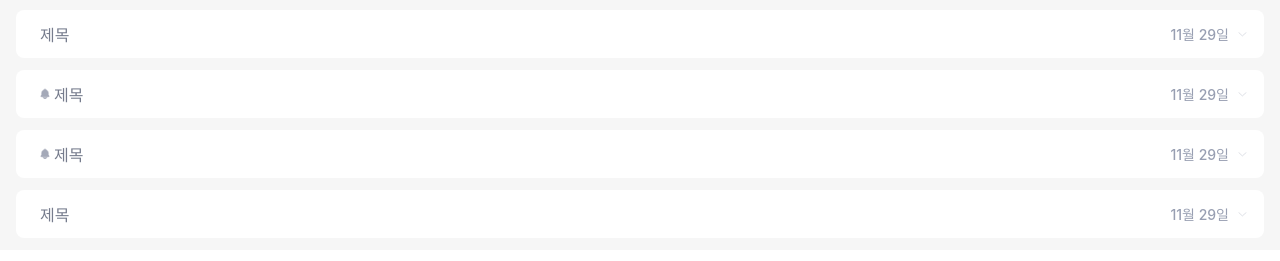
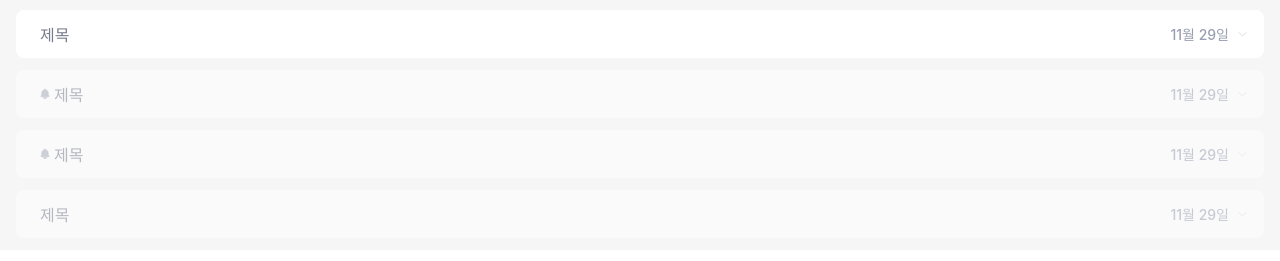
Before and after one commit to depromeet/ggogeet-client, a Next.js app: page /letter-remind in a window 1280 px wide. Shown: the part 471-732 px from the top of the page. Built offline with nearby package versions, Linux system fonts and the light colour scheme; a web font is replaced by a local one.

Commit message:
💄 TodoContainer 컴포넌트 할일 완료시 투명도 주기

```diff
--- a/src/components/features/letter-remind/TodoContainer/index.tsx
+++ b/src/components/features/letter-remind/TodoContainer/index.tsx
@@ -11,18 +11,19 @@ interface Props {
     alarm: string;
     content: string;
     isAlarm: boolean;
+    isComplete: boolean;
   };
 }
 
 export default function TodoContainer({ todo }: Props) {
-  const { title, date, situation, alarm, content, isAlarm } = todo;
+  const { title, date, situation, alarm, content, isAlarm, isComplete } = todo;
 
   const [isClicked, setIsClicked] = useState<boolean>(false);
 
   const onClickContainer = () => setIsClicked((prev) => !prev);
 
   return (
-    <S.TodoLayout onClick={onClickContainer}>
+    <S.TodoLayout onClick={onClickContainer} isComplete={isComplete}>
       <S.TodoTitleContainer>
         <S.TodoInnerContainer>
           <S.CheckboxWrapper></S.CheckboxWrapper>
--- a/src/components/features/letter-remind/TodoContainer/styled.ts
+++ b/src/components/features/letter-remind/TodoContainer/styled.ts
@@ -1,13 +1,18 @@
 import { Body2, Body4 } from "@/src/styles/commons";
 import styled from "@emotion/styled";
 
-export const TodoLayout = styled.div`
+interface TodoLayoutProps {
+  isComplete: boolean;
+}
+
+export const TodoLayout = styled.div<TodoLayoutProps>`
   padding: 0 16px;
   display: flex;
   flex-direction: column;
   justify-content: space-between;
   border-radius: 8px;
   background-color: ${({ theme }) => theme.colors.white};
+  opacity: ${({ isComplete }) => (isComplete ? "50%" : "100%")};
   cursor: pointer;
 `;
 
--- a/src/data/LetterRemind/index.ts
+++ b/src/data/LetterRemind/index.ts
@@ -7,6 +7,7 @@ export const RemindData = [
     alarm: "2일 전 알림",
     isAlarm: true,
     content: "라면..버블티..불닭볶음면..치킨마요..참치캔..닭가슴살..등등..... ",
+    isComplete: false,
   },
   {
     title: "제목",
@@ -16,6 +17,7 @@ export const RemindData = [
     alarm: "2일 전 알림",
     isAlarm: true,
     content: "라면..버블티..불닭볶음면..치킨마요..참치캔..닭가슴살..등등..... ",
+    isComplete: false,
   },
   {
     title: "제목",
@@ -25,6 +27,7 @@ export const RemindData = [
     alarm: "2일 전 알림",
     isAlarm: false,
     content: "라면..버블티..불닭볶음면..치킨마요..참치캔..닭가슴살..등등..... ",
+    isComplete: false,
   },
   {
     title: "제목",
@@ -34,6 +37,7 @@ export const RemindData = [
     alarm: "2일 전 알림",
     isAlarm: true,
     content: "라면..버블티..불닭볶음면..치킨마요..참치캔..닭가슴살..등등..... ",
+    isComplete: false,
   },
   {
     title: "제목",
@@ -43,6 +47,7 @@ export const RemindData = [
     alarm: "2일 전 알림",
     isAlarm: false,
     content: "라면..버블티..불닭볶음면..치킨마요..참치캔..닭가슴살..등등..... ",
+    isComplete: false,
   },
   {
     title: "제목",
@@ -52,6 +57,7 @@ export const RemindData = [
     alarm: "2일 전 알림",
     isAlarm: true,
     content: "라면..버블티..불닭볶음면..치킨마요..참치캔..닭가슴살..등등..... ",
+    isComplete: false,
   },
   {
     title: "제목",
@@ -61,6 +67,7 @@ export const RemindData = [
     alarm: "2일 전 알림",
     isAlarm: false,
     content: "라면..버블티..불닭볶음면..치킨마요..참치캔..닭가슴살..등등..... ",
+    isComplete: false,
   },
   {
     title: "제목",
@@ -70,6 +77,7 @@ export const RemindData = [
     alarm: "2일 전 알림",
     isAlarm: true,
     content: "라면..버블티..불닭볶음면..치킨마요..참치캔..닭가슴살..등등..... ",
+    isComplete: true,
   },
   {
     title: "제목",
@@ -79,6 +87,7 @@ export const RemindData = [
     alarm: "2일 전 알림",
     isAlarm: true,
     content: "라면..버블티..불닭볶음면..치킨마요..참치캔..닭가슴살..등등..... ",
+    isComplete: true,
   },
   {
     title: "제목",
@@ -88,6 +97,7 @@ export const RemindData = [
     alarm: "2일 전 알림",
     isAlarm: false,
     content: "라면..버블티..불닭볶음면..치킨마요..참치캔..닭가슴살..등등..... ",
+    isComplete: true,
   },
 ];
 
```
